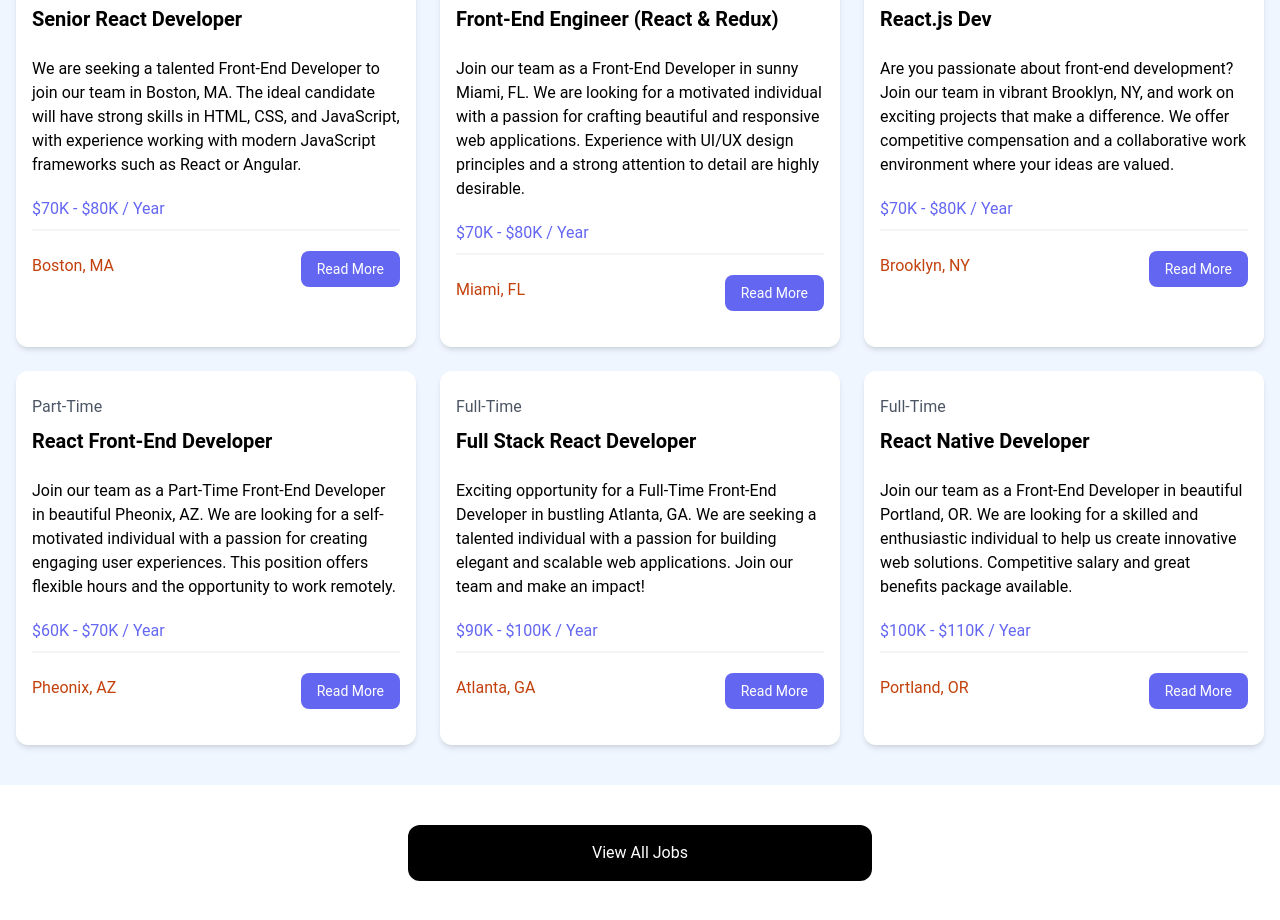
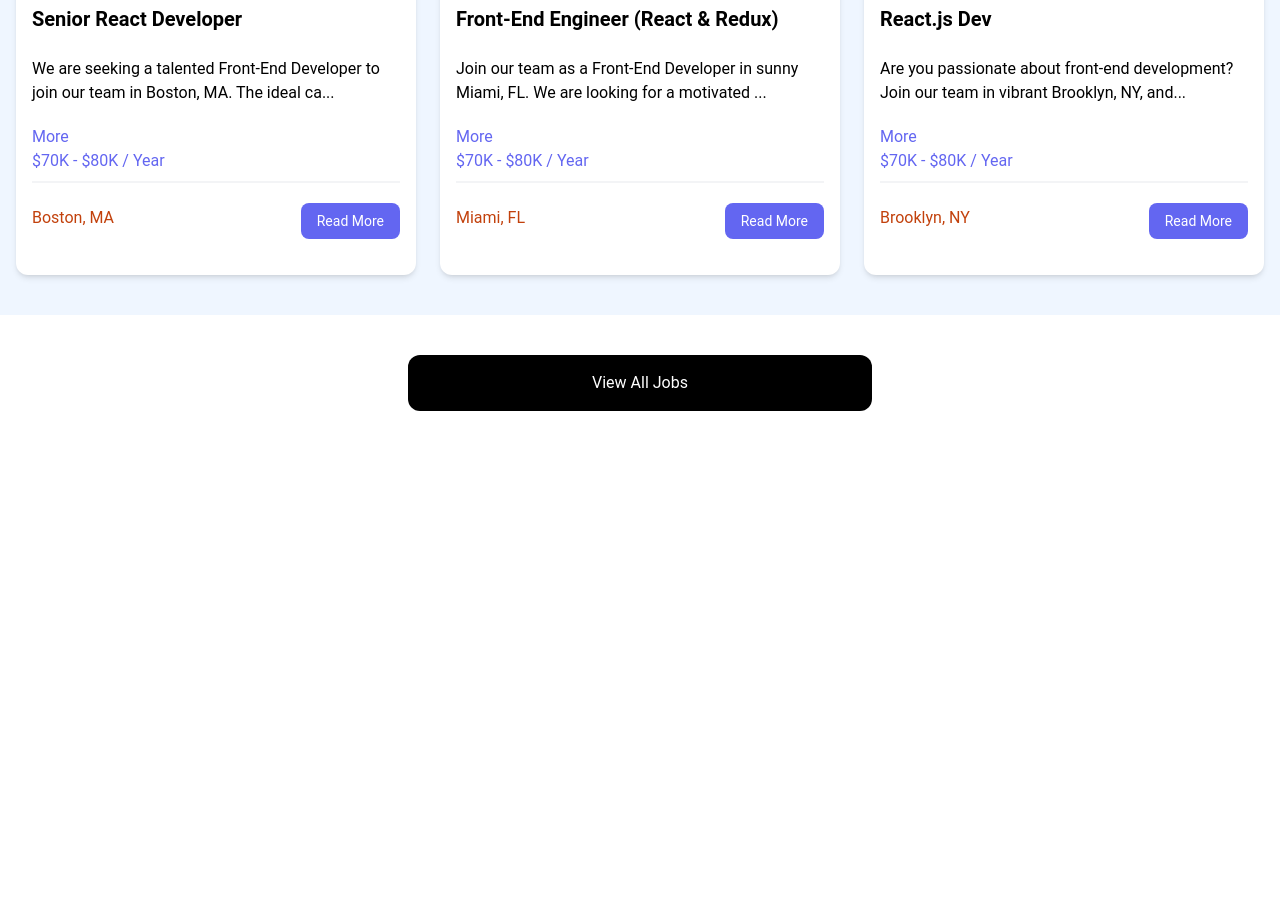
Before and after one commit to SujahathMSM/React-Job-Site, a React (Vite) app: page / in a window 1280 px wide. Shown: the part 760-1680 px from the top of the page. After the commit the page ends 1211 px from the top, so only its background shows below. Built offline with nearby package versions, Linux system fonts and the light colour scheme.

Commit message:
UseState() functiona

```diff
--- a/src/App.jsx
+++ b/src/App.jsx
@@ -2,6 +2,7 @@ import Hero from "./components/Hero";
 import NavBar from "./components/NavBar";
 import HomeCards from "./components/HomeCards";
 import JobListings from "./components/JobListings";
+import ViewAllJobs from "./components/ViewAllJobs";
 const App = () => {
   return (
     <>
@@ -16,14 +17,10 @@ const App = () => {
       {/* <!-- Browse Jobs --> */}
 
       <JobListings />
-      <section className="m-auto max-w-lg my-10 px-6">
-        <a
-          href="jobs.html"
-          className="block bg-black text-white text-center py-4 px-6 rounded-xl hover:bg-gray-700"
-        >
-          View All Jobs
-        </a>
-      </section>
+
+      {/* {View All Jobs} */}
+      <ViewAllJobs/>
+
     </>
   );
 };
--- a/src/components/JobListings.jsx
+++ b/src/components/JobListings.jsx
@@ -1,7 +1,10 @@
 import React from 'react'
 import Jobs from '../jobs.json'
 import JobsList from './JobsList'
+import { useState } from 'react'
 const JobListings = () => {
+
+  const recentJobs = Jobs.slice(0,3);
   return (
     <section className="bg-blue-50 px-4 py-10">
     <div className="container-xl lg:container m-auto">
@@ -10,8 +13,8 @@ const JobListings = () => {
       </h2>
       <div className="grid grid-cols-1 md:grid-cols-3 gap-6">
 
-      {Jobs.map((Job) => (
-        <JobsList Job={Job} key={Job.id}/>
+      {recentJobs.map((job) => (
+        <JobsList Job={job} key={job.id}/>
       ))}
 
       </div>
--- a/src/components/JobsList.jsx
+++ b/src/components/JobsList.jsx
@@ -1,6 +1,14 @@
 import React from 'react'
+import { useState } from 'react'
+const JobsList = ({Job}) => {
 
-const JobsList = ({Job}) => {
+  const [showFullDescription, setShowFullDescription] = useState(false);
+
+  let description = Job.description;
+
+  if (!showFullDescription){
+    description = description.substring(0, 90) + "...";
+  }
   return (
     <div className="bg-white rounded-xl shadow-md relative">
           <div className="p-4">
@@ -10,8 +18,12 @@ const JobsList = ({Job}) => {
             </div>
 
             <div className="mb-5">
-              {Job.description}
+              {description}
             </div>
+
+            <button className="text-indigo-500 mb-h hover:text-indigo-600" onClick={()=>setShowFullDescription(!showFullDescription)}>
+              {showFullDescription ? "Less" : "More"}
+            </button>
 
             <h3 className="text-indigo-500 mb-2">{`${Job.salary} / Year`}</h3>
 
--- /dev/null
+++ b/src/components/ViewAllJobs.jsx
@@ -0,0 +1,16 @@
+import React from "react";
+
+const ViewAllJobs = () => {
+  return (
+    <section className="m-auto max-w-lg my-10 px-6">
+      <a
+        href="/jobs"
+        className="block bg-black text-white text-center py-4 px-6 rounded-xl hover:bg-gray-700"
+      >
+        View All Jobs
+      </a>
+    </section>
+  );
+};
+
+export default ViewAllJobs;
```
